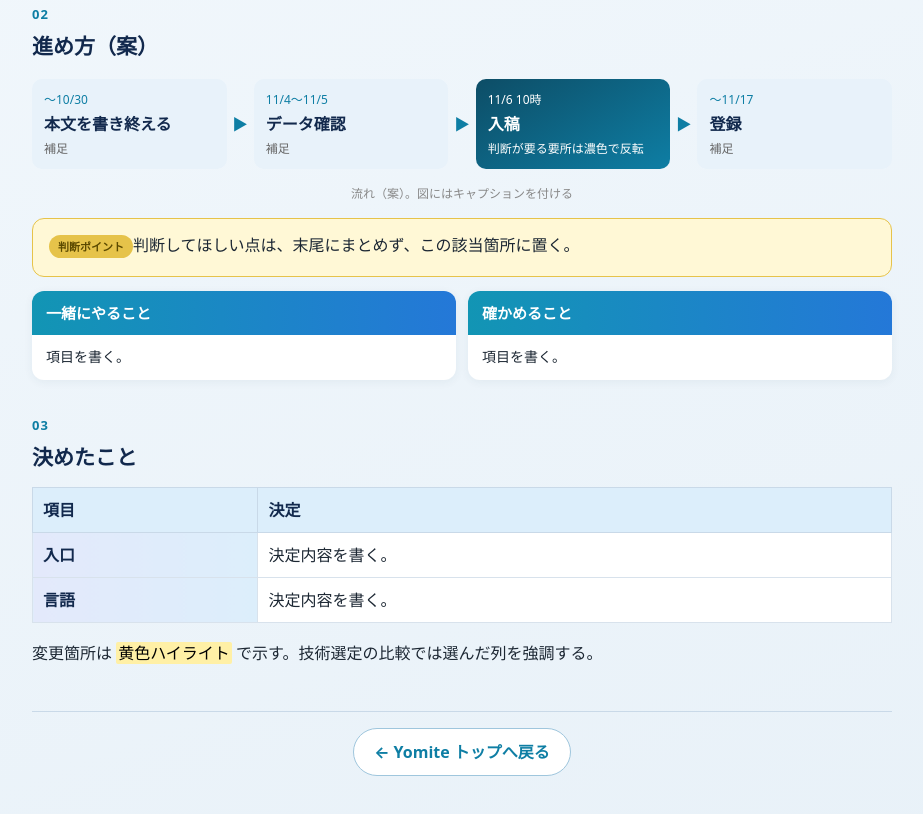
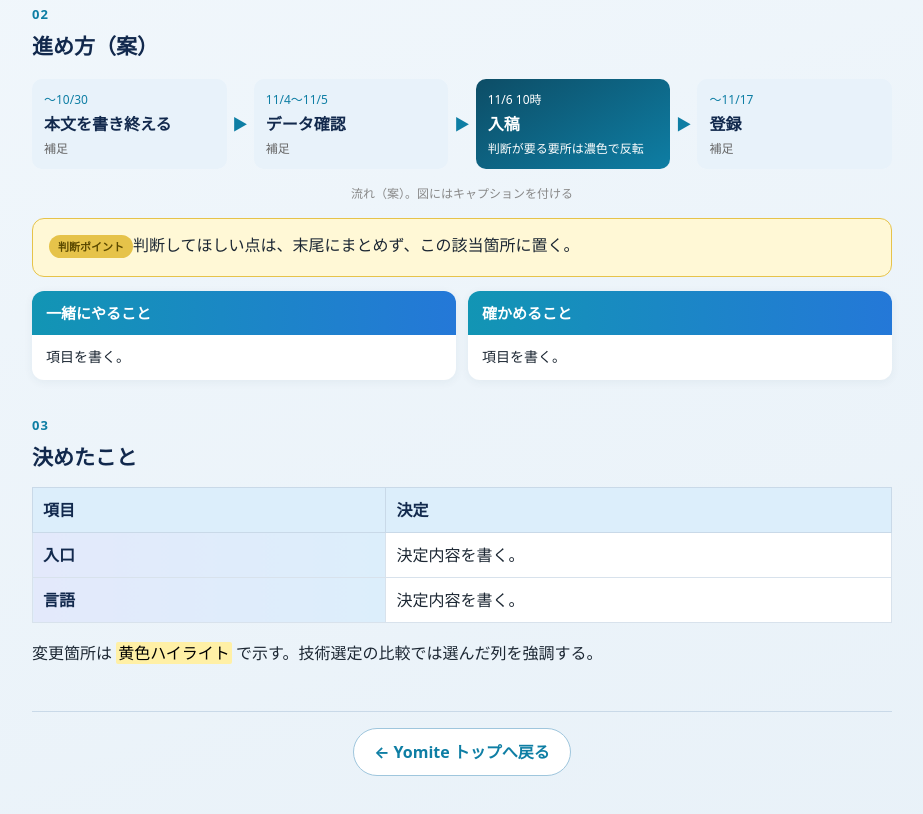
Before and after one commit to void2610/yomite, a website: page templates/report.html in a window 1280 px wide. Shown: the part 516-1330 px from the top of the page, without its empty margins (178-1101 px from the left). Drawn offline with Linux system fonts and the light colour scheme; files that its build step writes are made by us from their sources.

Commit message:
Prevent crushed table columns: scroll wrapper, cell min-width, block-scroll fallback for legacy pages

```diff
--- a/public/report.css
+++ b/public/report.css
@@ -66,8 +66,11 @@ section.rpt-sec>h2{font-size:21px;color:var(--rpt-heading);margin:2px 0 10px}
 .rpt-decision{background:var(--rpt-decision-bg);border:1.5px solid #e6c34a;border-radius:12px;padding:12px 16px;margin:14px 0}
 .rpt-decision:before{content:"判断ポイント";display:inline-block;background:#e6c34a;color:#5c4a00;font-size:11px;font-weight:700;border-radius:999px;padding:2px 9px;margin-bottom:6px}
 table{border-collapse:collapse;width:100%;margin:12px 0;background:var(--rpt-card)}
-th{background:var(--rpt-th-bg);color:var(--rpt-heading);text-align:left;padding:8px 10px;border:1px solid var(--rpt-border)}
-td{padding:8px 10px;border:1px solid var(--rpt-border2);vertical-align:top}
+.tblwrap{overflow-x:auto;-webkit-overflow-scrolling:touch;margin:12px 0}
+.tblwrap table{margin:0}
+@media(max-width:900px){table{display:block;overflow-x:auto;-webkit-overflow-scrolling:touch}}
+th{background:var(--rpt-th-bg);color:var(--rpt-heading);text-align:left;padding:8px 10px;border:1px solid var(--rpt-border);min-width:5.2em}
+td{padding:8px 10px;border:1px solid var(--rpt-border2);vertical-align:top;min-width:5.2em;word-break:normal;overflow-wrap:break-word}
 td.k{background:var(--rpt-k-bg);font-weight:700;color:var(--rpt-heading);white-space:nowrap}
 mark{background:var(--rpt-mark-bg);padding:0 2px;border-radius:2px}
 code{background:var(--rpt-code-bg);border-radius:6px;padding:1px 6px;font-size:.92em}
--- a/src/markdown.js
+++ b/src/markdown.js
@@ -201,7 +201,7 @@ export function renderMarkdown(md) {
         "<tr>" + r.map((c, idx) => idx === 0
           ? `<td class="k2">${inline(c, stash)}</td>`
           : `<td>${inline(c, stash)}</td>`).join("") + "</tr>").join("");
-      out.push(`<table><thead><tr>${thead}</tr></thead><tbody>${tbody}</tbody></table>`);
+      out.push(`<div class="tblwrap"><table><thead><tr>${thead}</tr></thead><tbody>${tbody}</tbody></table></div>`);
       continue;
     }
     if (/^\s*>\s?/.test(line)) {
```
Also changed, not shown: src/worker.js (+1 -1 lines).
